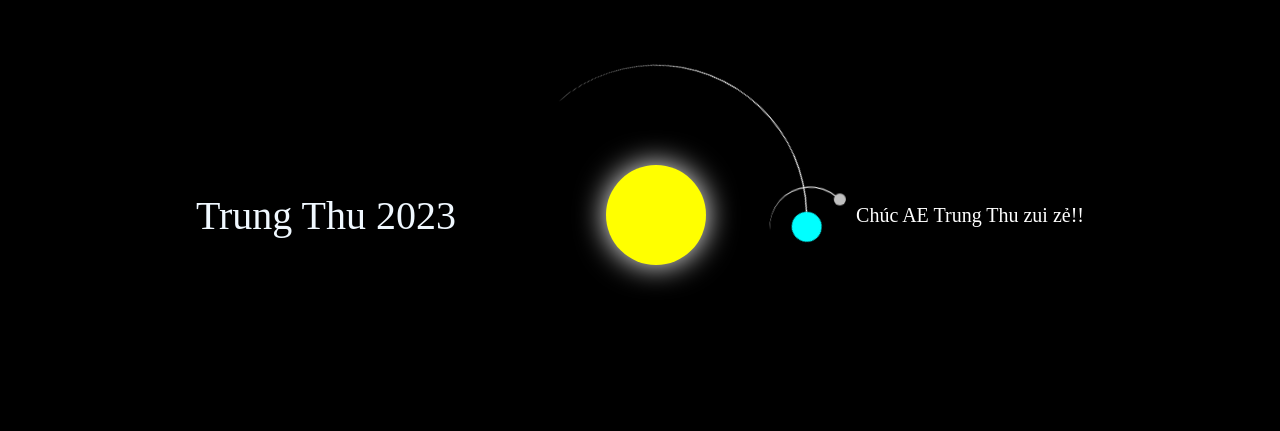
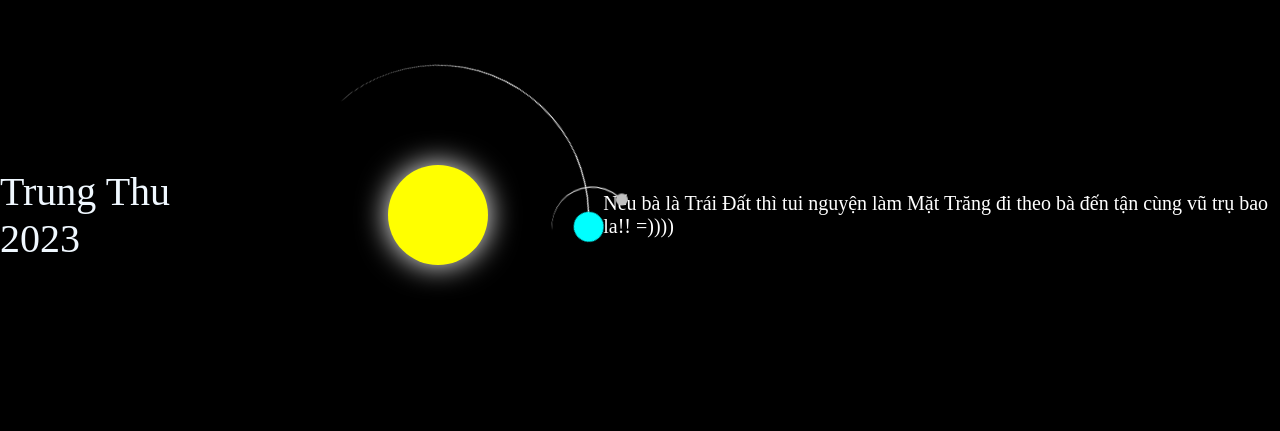
Before and after one commit to VanceNguyen2909/TrungThu, a plain HTML site: page index.html in a window 1280 px wide. Shown: the part 185-616 px from the top of the page. Drawn offline with Linux system fonts and the light colour scheme.

Commit message:
Update index.html

```diff
--- a/index.html
+++ b/index.html
@@ -3,7 +3,7 @@
 <head>
     <meta charset="UTF-8">
     <meta name="viewport" content="width=device-width, initial-scale=1.0">
-    <title>Trung Thu</title>
+    <title>HeHe</title>
     <style>
         body{
             margin: 0;
@@ -96,7 +96,7 @@
 
     </div>
     <div class="message">
-        Chúc AE Trung Thu zui zẻ!!
+        Nếu bà là Trái Đất thì tui nguyện làm Mặt Trăng đi theo bà đến tận cùng vũ trụ bao la!! =))))
     </div>
 </body>
 </html>
```
